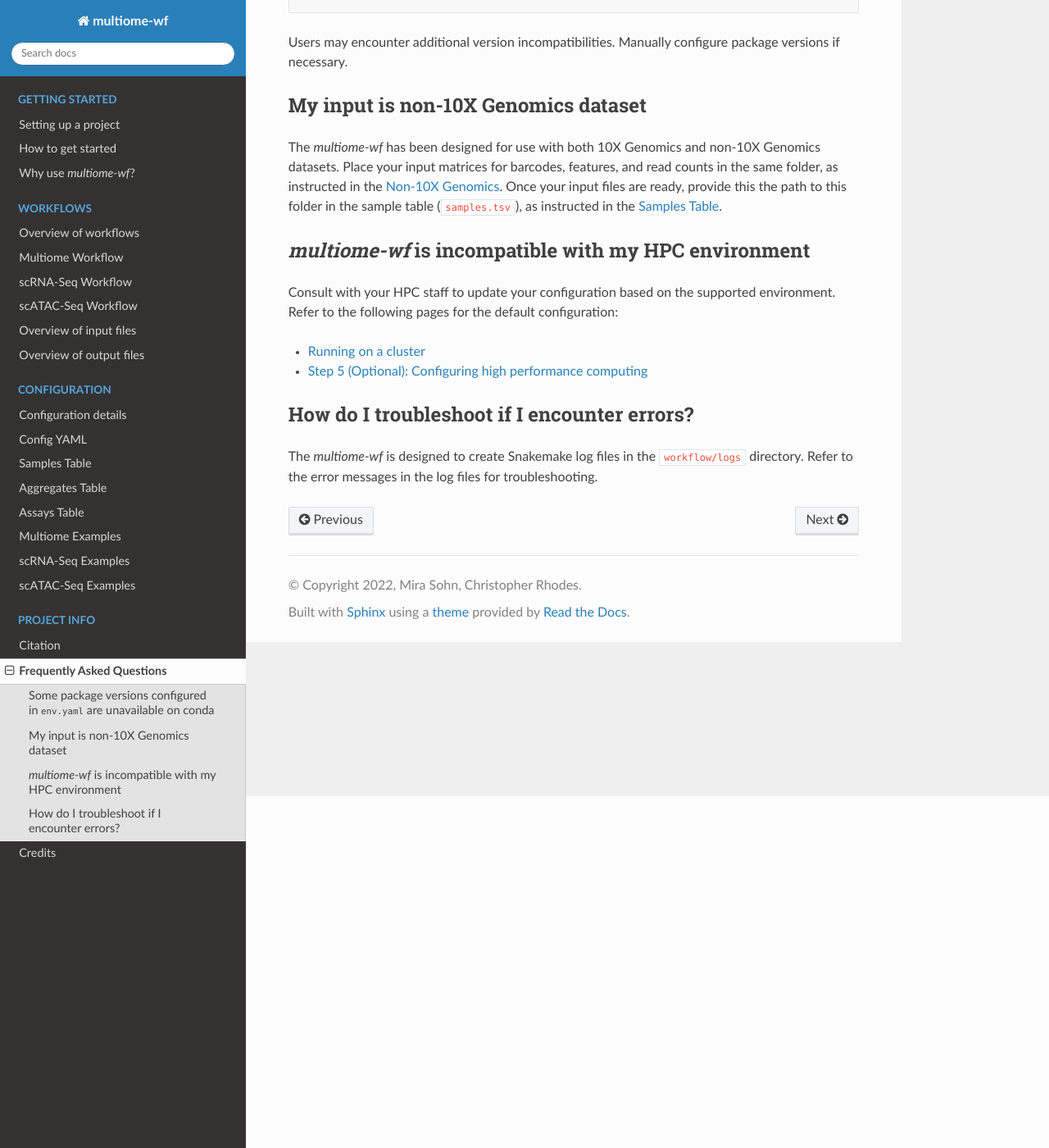
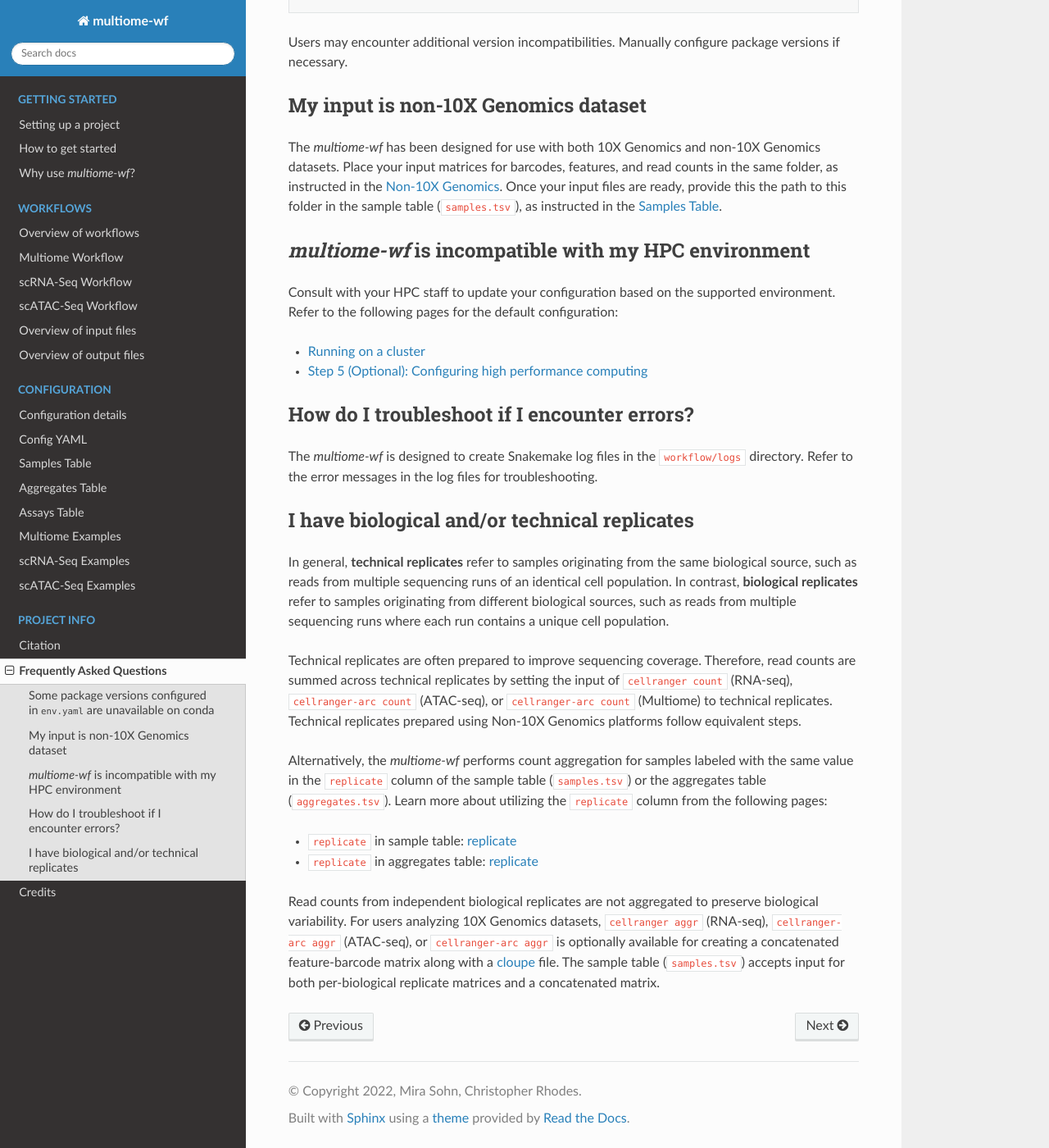
Before and after one commit to NICHD-BSPC/multiome-wf, a Sphinx documentation site: the page built from docs/project-info/faq.rst, in a window 1280 px wide and 1400 px high, scrolled down 429 px. Shown: the whole window at 82% size. Built offline with Sphinx 7.4.7 and the Read the Docs theme 2.0.0, drawn with Linux system fonts in a browser that asks for light colours.

Commit message:
documentation update - QnA in progress

```diff
--- a/docs/project-info/faq.rst
+++ b/docs/project-info/faq.rst
@@ -44,3 +44,32 @@ How do I troubleshoot if I encounter errors?
 
 The `multiome-wf` is designed to create Snakemake log files in the ``workflow/logs`` directory. Refer to
 the error messages in the log files for troubleshooting.
+
+
+I have biological and/or technical replicates
+---------------------------------------------
+
+In general, **technical replicates** refer to samples originating from the same biological source,
+such as reads from multiple sequencing runs of an identical cell population. In contrast,
+**biological replicates** refer to samples originating from different biological sources, such as
+reads from multiple sequencing runs where each run contains a unique cell population.
+
+Technical replicates are often prepared to improve sequencing coverage. Therefore, read counts are
+summed across technical replicates by setting the input of ``cellranger count`` (RNA-seq),
+``cellranger-arc count`` (ATAC-seq), or ``cellranger-arc count`` (Multiome) to technical replicates.
+Technical replicates prepared using Non-10X Genomics platforms follow equivalent steps.
+
+Alternatively, the `multiome-wf` performs count aggregation for samples labeled with the same value
+in the ``replicate`` column of the sample table (``samples.tsv``) or the aggregates table
+(``aggregates.tsv``). Learn more about utilizing the ``replicate`` column from the following
+pages:
+
+- ``replicate`` in sample table: :ref:`samples-replicate`
+- ``replicate`` in aggregates table: :ref:`aggr-replicate`
+
+Read counts from independent biological replicates are not aggregated to preserve biological
+variability. For users analyzing 10X Genomics datasets, ``cellranger aggr`` (RNA-seq),
+``cellranger-arc aggr`` (ATAC-seq), or ``cellranger-arc aggr`` is optionally available for creating
+a concatenated feature-barcode matrix along with a `cloupe
+<https://www.10xgenomics.com/support/software/loupe-browser/latest>`_ file. The sample table
+(``samples.tsv``) accepts input for both per-biological replicate matrices and a concatenated matrix.
```
